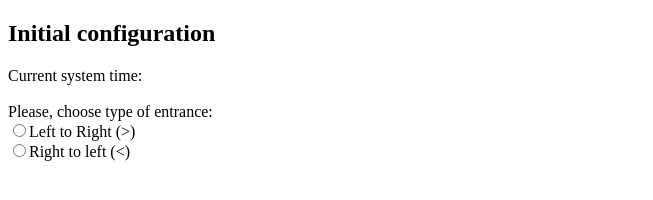
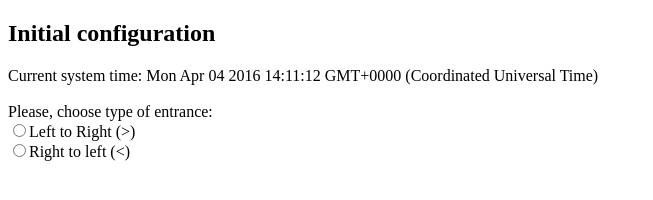
Before and after one commit to MomchilAngelov/Home_Automation_Project, a plain HTML site: page init_configuration.html in a window 1280 px wide. Shown: the whole page, without its empty margins (0-653 px from the left). Drawn offline with Linux system fonts and the light colour scheme.

Commit message:
Added information about current time on working machine

```diff
--- a/init_configuration.html
+++ b/init_configuration.html
@@ -17,9 +17,20 @@ Please, choose type of entrance:
 
 <script type="text/javascript" src="libs/jquery-2.2.2.min.js"></script>
 <script type="text/javascript">
+ 	$(document).ready(function() {
+ 		"use strict";
 
+		var serverTime = new Date();
+
+	    function updateTime() {
+			serverTime = new Date(serverTime.getTime() + 1000);
+	 		$(".currTime").html(serverTime);
+	    }
+
+	    updateTime();
+	    setInterval(updateTime, 1000);
+
+ 	});
 </script>
-
-
 </body>
 </html>
```
